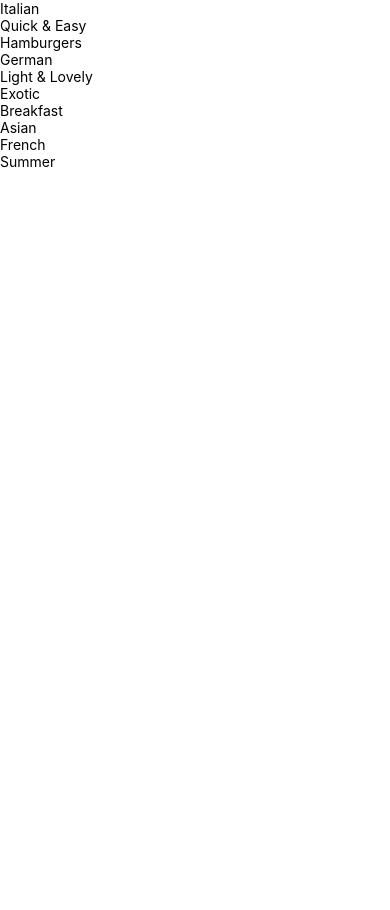
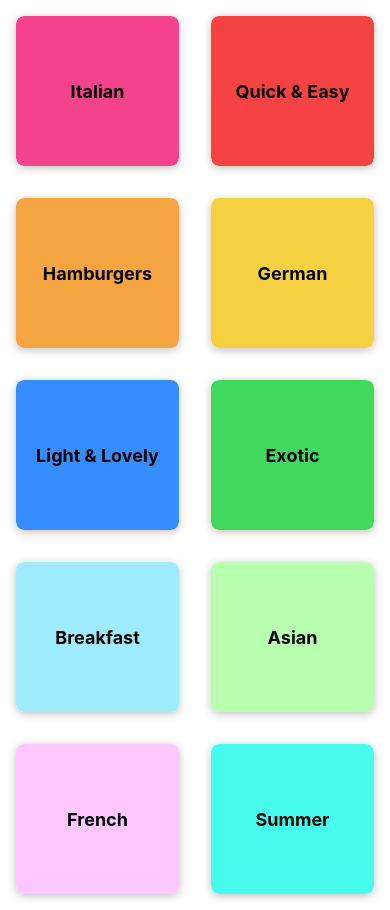
Before and after one commit to Opeyemi-Omotayo/Meals-app, a React Native app: screen / in a window 390 px wide. Before the commit the page ends 844 px from the top, so only its background shows below. Built offline with nearby package versions, Linux system fonts and the light colour scheme.

Commit message:
displaying items in grid

```diff
--- a/App.js
+++ b/App.js
@@ -1,18 +1,16 @@
-import { StatusBar } from 'expo-status-bar';
-import { StyleSheet, Text, View } from 'react-native';
-import Categories from './screens/Categories';
+import { StatusBar } from "expo-status-bar";
+import { StyleSheet, Text, View } from "react-native";
+import Categories from "./screens/Categories";
 
 export default function App() {
   return (
-    <Categories />
+    <>
+      <StatusBar style="light" />
+      <Categories />
+    </>
   );
 }
 
 const styles = StyleSheet.create({
-  container: {
-    flex: 1,
-    backgroundColor: '#fff',
-    alignItems: 'center',
-    justifyContent: 'center',
-  },
+  container: {},
 });
--- a/app.json
+++ b/app.json
@@ -5,6 +5,7 @@
     "version": "1.0.0",
     "orientation": "portrait",
     "icon": "./assets/icon.png",
+    "backgroundColor": "#24180f",
     "userInterfaceStyle": "light",
     "splash": {
       "image": "./assets/splash.png",
--- a/components/CategoryGrid.js
+++ b/components/CategoryGrid.js
@@ -1,19 +1,54 @@
-import { Pressable, View, StyleSheet, Text } from "react-native"
+import { Pressable, View, StyleSheet, Text, Platform } from "react-native";
 
-const CategoryGrid = ({title, color}) => {
+const CategoryGrid = ({ title, color }) => {
   return (
-    <View>
-        <Pressable>
-            <View>
-                <Text>{title}</Text>
-            </View>
-        </Pressable>
+    <View style={styles.gridItem}>
+      <Pressable
+        android_ripple={{ color: "#ccc" }}
+        style={({ pressed }) => [
+          styles.button,
+          pressed ? styles.buttonPressed : null,
+        ]}
+      >
+        <View style={[styles.innerContainer, { backgroundColor: color }]}>
+          <Text style={styles.title}>{title}</Text>
+        </View>
+      </Pressable>
     </View>
-  )
-}
+  );
+};
 
-export default CategoryGrid
+export default CategoryGrid;
 
 const styles = StyleSheet.create({
-
-  });
+  gridItem: {
+    flex: 1,
+    margin: 16,
+    height: 150,
+    borderRadius: 8,
+    elevation: 3,
+    backgroundColor: "white",
+    shadowColor: "black",
+    shadowOpacity: 0.25,
+    shadowOffset: { width: 0, height: 2 },
+    shadowRadius: 8,
+    overflow: (Platform.OS = "android" ? "hidden" : "visible"),
+  },
+  button: {
+    flex: 1,
+  },
+  buttonPressed: {
+    opacity: 0.5,
+  },
+  innerContainer: {
+    flex: 1,
+    padding: 16,
+    alignItems: "center",
+    justifyContent: "center",
+    borderRadius: 8,
+  },
+  title: {
+    fontWeight: "bold",
+    fontSize: 18,
+  },
+});
--- a/screens/Categories.js
+++ b/screens/Categories.js
@@ -9,7 +9,7 @@ const renderCategory = (itemData) => {
 const Categories = () => {
   return (
     <View>
-        <FlatList data={CATEGORIES} keyExtractor={(item) => item.id} renderItem={renderCategory}/>
+        <FlatList data={CATEGORIES} keyExtractor={(item) => item.id} renderItem={renderCategory} numColumns={2}/>
     </View>
   )
 }
```
